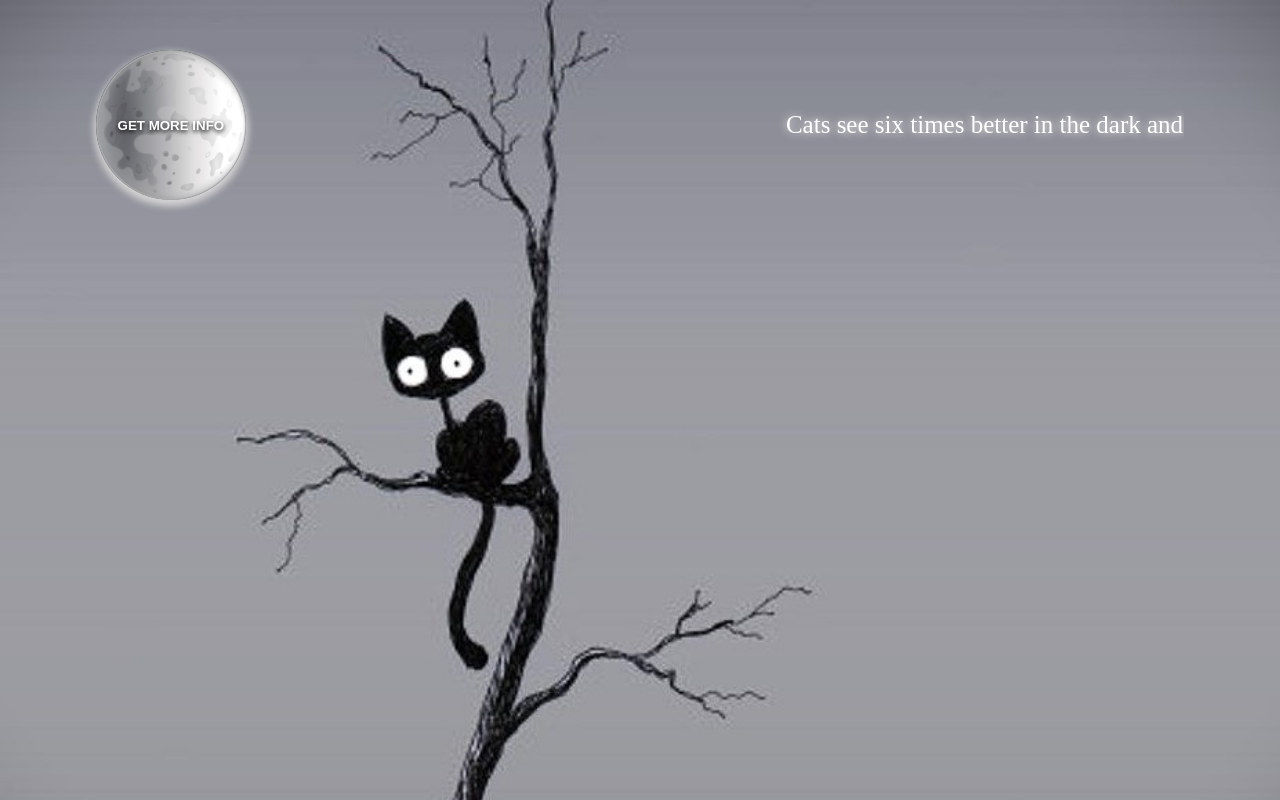
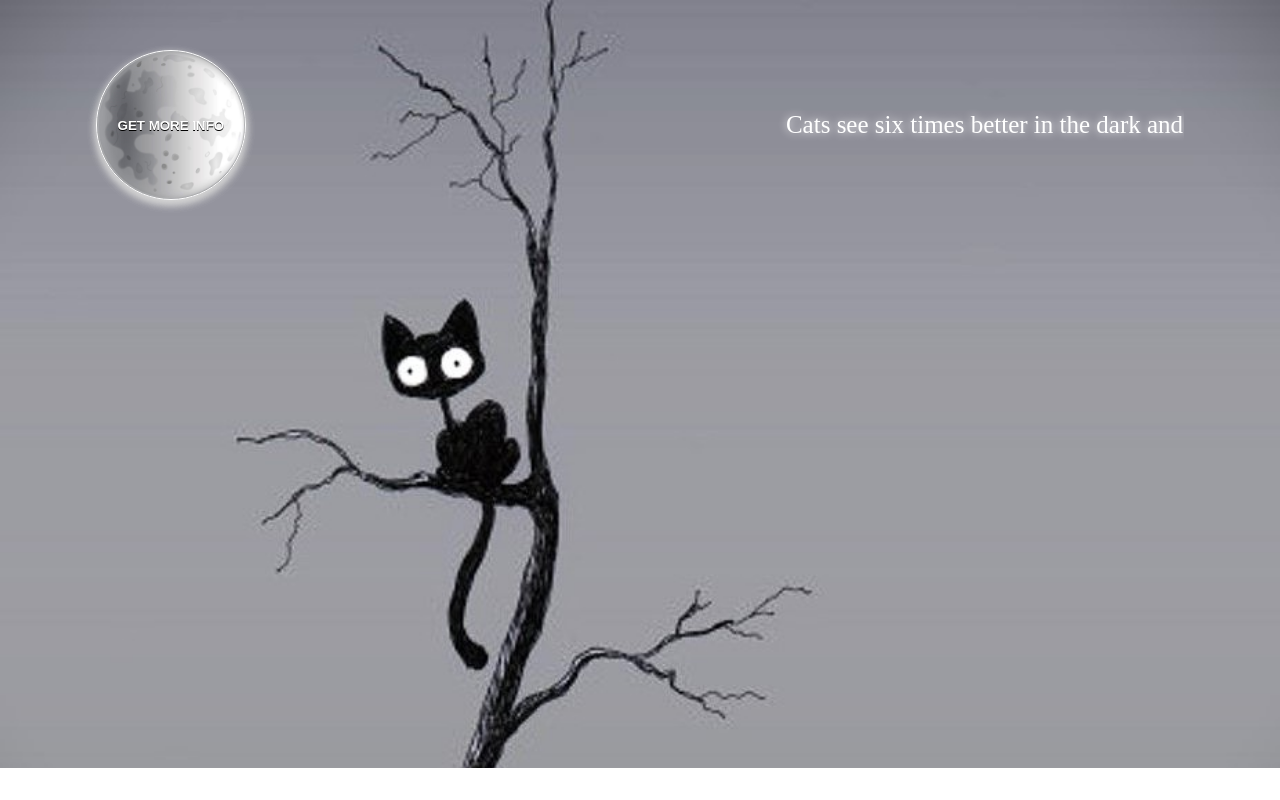
Before and after one commit to TaniaNovikova/React-ts, a React (Create React App) app: page / in a window 1280 px wide. Built offline with nearby package versions, Linux system fonts and the light colour scheme.

Commit message:
delete unnecessery lines

```diff
--- a/src/lessons/Lesson10CatFact/CatFactComponents/RemoveAllButton/RemoveAllButton.tsx
+++ b/src/lessons/Lesson10CatFact/CatFactComponents/RemoveAllButton/RemoveAllButton.tsx
@@ -6,7 +6,7 @@ function RemoveAllButton({ onClick }: ButtonProps) {
 
   return (
     <>
-      <RemoveButton onClick={onClick}>Delete all facts</RemoveButton>
+      <RemoveButton onClick={onClick}>DELETE ALL</RemoveButton>
     </>
   );
 }
--- a/src/lessons/Lesson10CatFact/CatFactComponents/RemoveAllButton/styles.ts
+++ b/src/lessons/Lesson10CatFact/CatFactComponents/RemoveAllButton/styles.ts
@@ -1,9 +1,11 @@
 import styled from "@emotion/styled";
 
 export const RemoveButton = styled.button`
-  width: 100%;
+  width: 620px;
   height: 40px;
-  font: 15px bold helvetica;
+  font: 15px bold;
+  color: #fff;
+  text-shadow: 0 1px black;
   cursor: pointer;
   background: rgb(43, 41, 41);
   color: #fff;
--- a/src/lessons/Lesson10CatFact/CatFactComponents/SpinnerMoon/styles.ts
+++ b/src/lessons/Lesson10CatFact/CatFactComponents/SpinnerMoon/styles.ts
@@ -1,5 +1,5 @@
 import styled from "@emotion/styled";
-import backgrButtonMoonImage from "assets/moon1.jpg";
+import backgrMoonImage from "assets/moon1.jpg";
 
 export const SpinnerMoonStyled = styled.div`
   width: 150px;
@@ -9,10 +9,8 @@ export const SpinnerMoonStyled = styled.div`
   display: flex;
   justify-content: center;
   align-items: center;
-  background-color: #fff;
-  color: rgb(43, 41, 41);
   box-shadow: 0 4px 8px lightgray;
-  background: url(${backgrButtonMoonImage});
+  background: url(${backgrMoonImage});
   background-position: center;
   background-repeat: no-repeat;
   background-size: cover;
--- a/src/lessons/Lesson10CatFact/Lesson10CatFact.tsx
+++ b/src/lessons/Lesson10CatFact/Lesson10CatFact.tsx
@@ -71,7 +71,6 @@ function Lesson10CatFact() {
           {!isLoading && (
             <GetFactButton
               type="submit"
-              disabled={false}
               onClick={onGetMoreInfoClick}
             >
               GET MORE INFO
--- a/src/lessons/Lesson10CatFact/styles.ts
+++ b/src/lessons/Lesson10CatFact/styles.ts
@@ -1,14 +1,12 @@
 import styled from "@emotion/styled";
 import backgroundCatImage from "assets/kot-na-dereve1.jpg";
 import backgrButtonMoonImage from "assets/moon2.jpg";
-import backgrMoonImage from "assets/moon1.jpg";
 
 export const FactCard = styled.form`
   display: flex;
   flex-direction: column;
   width: 100%;
-  min-height: 100vh;
-  height: fit-content;
+  height: 768px;
   overflow-y: hidden;
   overflow-x: hidden;
   /* border: 4px solid red; */
@@ -53,7 +51,7 @@ export const StyledBoxForAnimationtDiv = styled.div`
   }
 `;
 export const RunningTextParagraph = styled.p`
-  display: inline-block; //чтобы сработал паддинг
+  display: inline-block;
   padding: 15px;
   color: #fff;
   text-shadow: 0px 0px 8px #fff;
@@ -70,7 +68,7 @@ export const Facts = styled.div`
   justify-content: center;
   align-items: center;
   gap: 0;
-  max-height: 768px;
+  /* max-height: 0px; */
   /* border: 2px solid green; */
 `;
 export const ErrorMessageDiv = styled.div`
@@ -96,8 +94,7 @@ export const StyledUl = styled.ul`
   font-size: 18px;
   font-weight: bold;
   color: rgb(43, 41, 41);
-  height: fit-content;
-  max-height: 700px;
+  height: 650px;
   overflow-y: auto;
   overflow-x: hidden;
   /* border: 2px solid red; */
@@ -113,7 +110,6 @@ export const FactAndRemoveFactButtonWrapperDiv = styled.div`
   color: rgb(43, 41, 41);
   padding: 0 30px;
   /* border: 3px solid; */
-  box-shadow: 0 4px 8px lightgray;
 `;
 
 export const ButtonWrapper = styled.div`
@@ -124,11 +120,7 @@ export const ButtonWrapper = styled.div`
   display: flex;
   justify-content: center;
   align-items: center;
-  background-color: #fff;
-  color: rgb(43, 41, 41);
   box-shadow: 0 4px 8px lightgray;
-  cursor: pointer;
-  background: url(${backgrMoonImage});
 `;
 
 export const GetFactButton = styled.button`
@@ -136,18 +128,18 @@ export const GetFactButton = styled.button`
   height: 150px;
   border: none;
   border-radius: 50%;
+  border: 1px solid #fff;
   display: flex;
   justify-content: center;
   align-items: center;
-  background-color: #fff;
   color: #fff;
-  text-shadow: 0 2px 4px black;
-  font-weight: bold;
+  text-shadow: 0 1px black;
+  font-weight: 800;
   box-shadow: 0 4px 8px lightgray;
+
   cursor: pointer;
   background: url(${backgrButtonMoonImage});
   background-position: center;
   background-repeat: no-repeat;
   background-size: cover;
-  padding: 5px;
 `;
```
